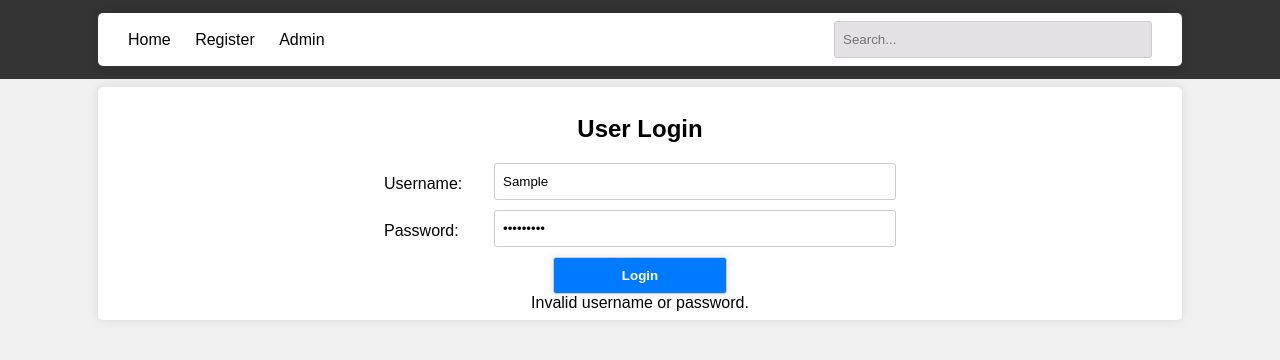
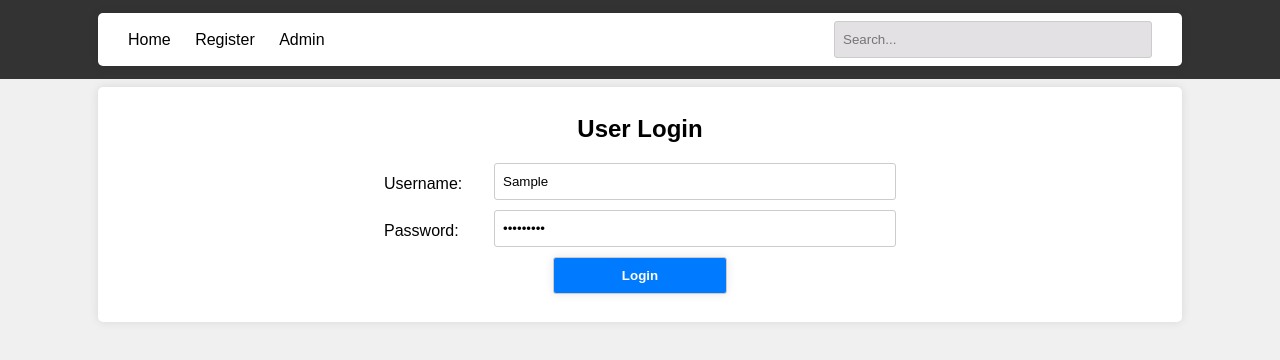
Before and after one commit to harzjunior/journal_db, a website: page login.html in a window 1280 px wide. Both pictures are taken after typing "Sample", "Sample123" into the empty fields and a click on the button "Login". Drawn offline with Linux system fonts and the light colour scheme; no server answers.

Commit message:
login error msg

```diff
--- a/login.js
+++ b/login.js
@@ -29,7 +29,10 @@ document
         if (!response.ok) {
           // Display error message
           errorMessages.innerHTML = "Invalid username or password.";
-
+          // Hide success notification message after 2 seconds
+          setTimeout(() => {
+            errorMessages.innerHTML = "";
+          }, 2200);
           // Add a class to the input fields when authentication fails
           loginUsernameInput.classList.add("error");
           loginPasswordInput.classList.add("error");
--- a/styles.css
+++ b/styles.css
@@ -270,3 +270,8 @@ th {
   border-radius: 5px;
   transition: opacity 0.5s ease-in-out;
 }
+
+.error-message {
+  color: #b53119;
+  padding: 10px;
+}
```
Also changed, not shown: index.html (+1 -1 lines).
